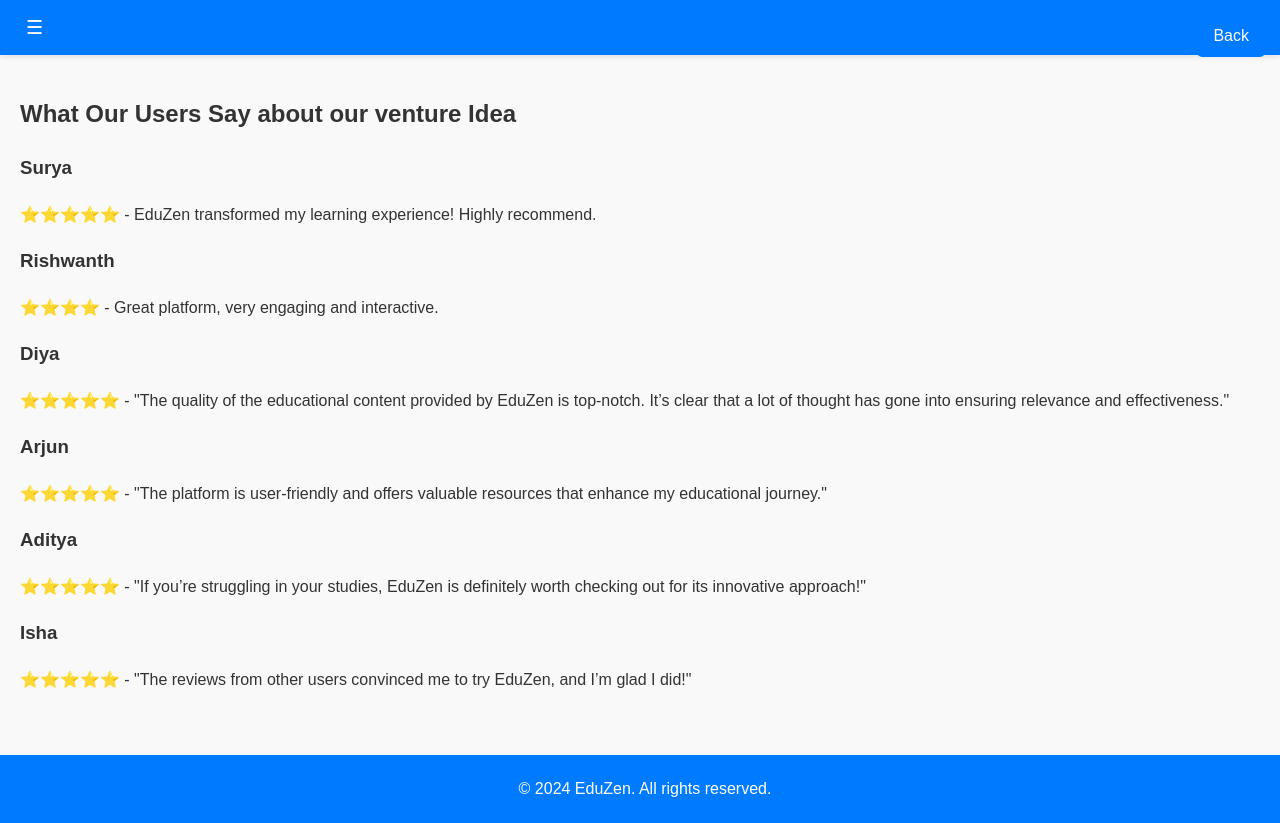
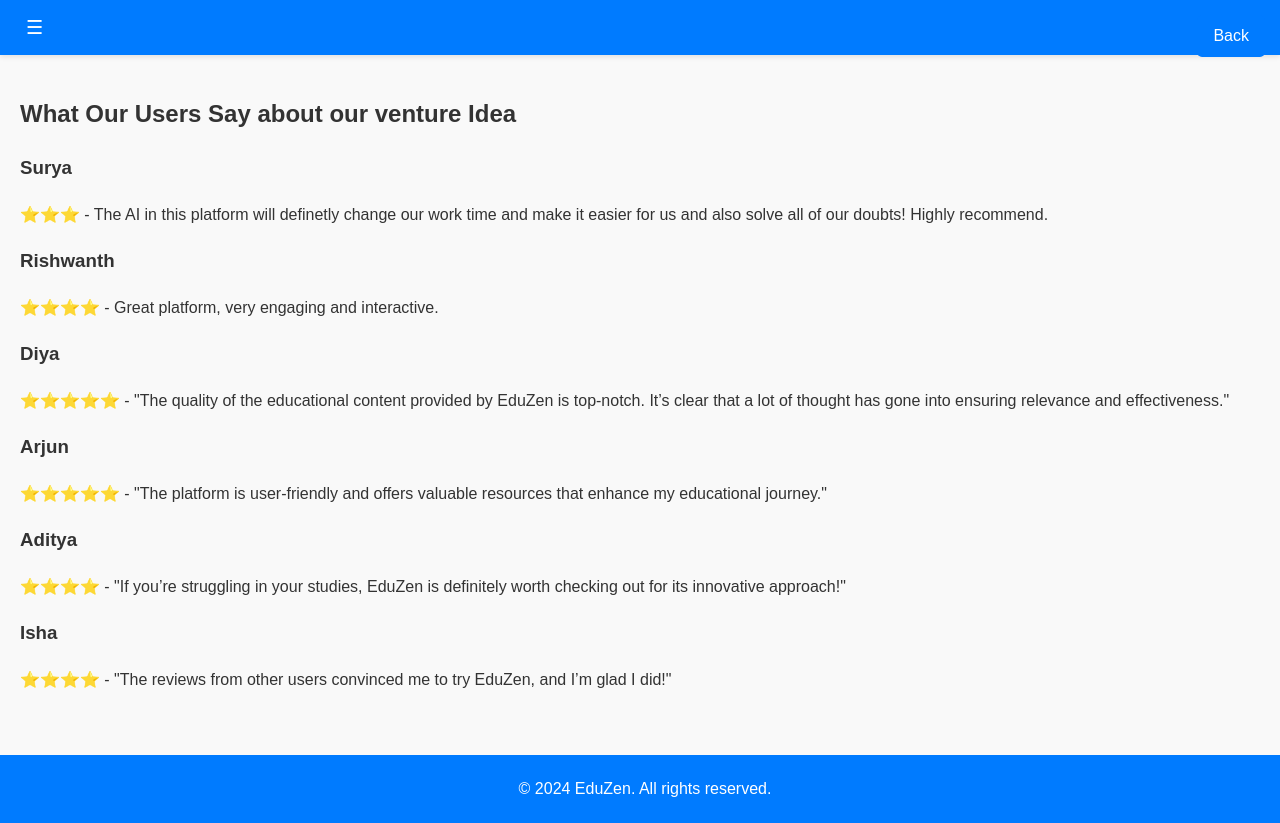
Before and after one commit to Panendrakumar/EduZen, a plain HTML site: page reviews.html in a window 1280 px wide. Drawn offline with Linux system fonts and the light colour scheme.

Commit message:
Update reviews.html

```diff
--- a/reviews.html
+++ b/reviews.html
@@ -28,7 +28,7 @@
             <h1>What Our Users Say about our venture Idea</h1>
             <div class="review">
                 <h3>Surya</h3>
-                <p>⭐️⭐️⭐️⭐️⭐️ - EduZen transformed my learning experience! Highly recommend.</p>
+                <p>⭐️⭐️⭐️ - The AI in this platform will definetly change our work time and make it easier for us and also solve all of our doubts! Highly recommend.</p>
             </div>
             <div class="review">
                 <h3>Rishwanth</h3>
@@ -44,11 +44,11 @@
             </div>
             <div class="review">
                 <h3>Aditya</h3>
-                <p>⭐️⭐️⭐️⭐️⭐️ - "If you’re struggling in your studies, EduZen is definitely worth checking out for its innovative approach!"</p>
+                <p>⭐️⭐️⭐️⭐️ - "If you’re struggling in your studies, EduZen is definitely worth checking out for its innovative approach!"</p>
             </div>
             <div class="review">
                 <h3>Isha</h3>
-                <p>⭐️⭐️⭐️⭐️⭐️ - "The reviews from other users convinced me to try EduZen, and I’m glad I did!"</p>
+                <p>⭐️⭐️⭐️⭐️ - "The reviews from other users convinced me to try EduZen, and I’m glad I did!"</p>
             </div>
             <!-- Add more reviews as needed -->
         </section>
```
